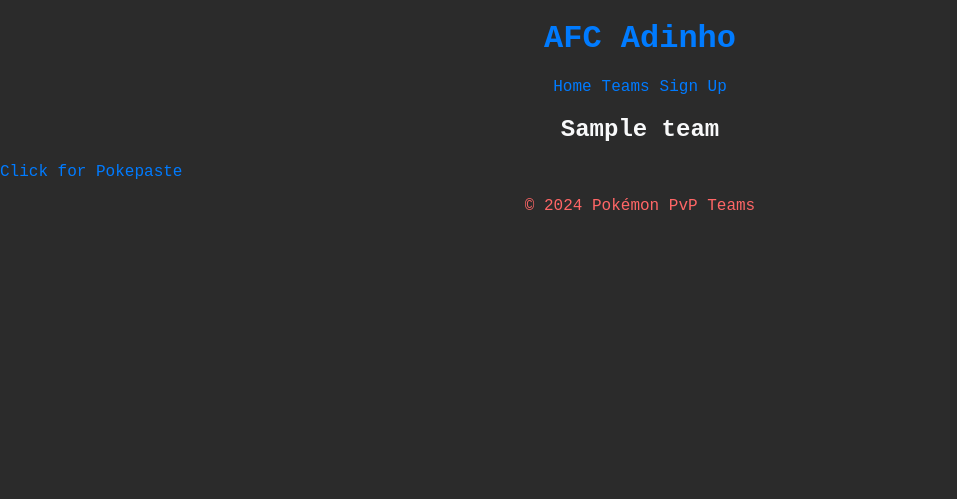
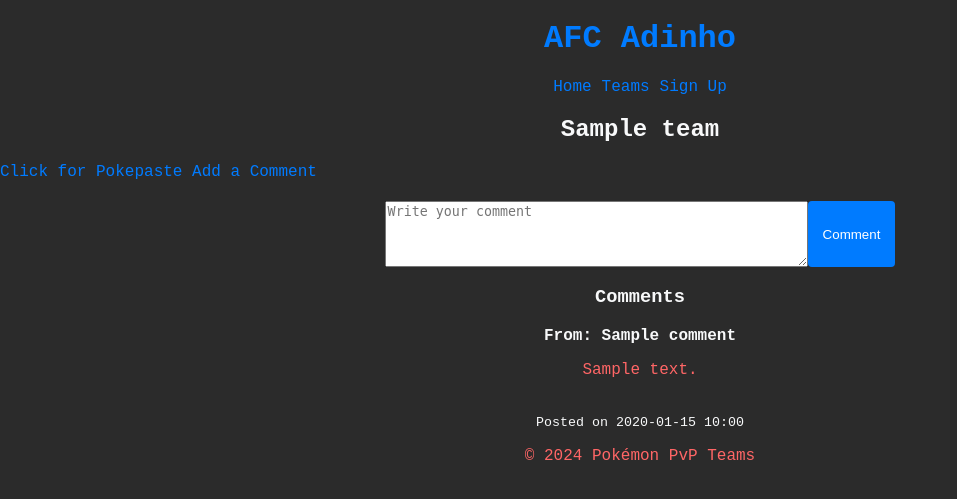
Before and after one commit to AFCadinho/afc_website, a Flask app: template templates/view_team.html in a window 1280 px wide. Shown: the top 499 px of the page, without its empty margins (0-957 px from the left). Run offline with Flask 3, Linux system fonts and the light colour scheme; the template is opened without the code that fills it: most values are stand-ins (such as "Sample title", 1, 10 or a date in 2020).

Commit message:
add comment section

```diff
--- a/app.py
+++ b/app.py
@@ -86,7 +86,7 @@
     if request.method == "POST":
         release_year = request.form["release_year"]
         return redirect(url_for("teams", name=game_name,
-                 release_year=release_year))
+                                release_year=release_year))
 
     game_id = queries.get_game_id(db, game_name)
     all_teams = queries.get_all_teams_from_game_id(db, game_id)
@@ -124,11 +124,43 @@
     return render_template("admin.html", users=users)
 
 
-@app.route("/team/<team_id>")
+@app.route("/team/<team_id>", methods=["GET", "POST"])
 def view_team(team_id):
+    if "user_id" not in session:
+        flash("You need to log in to view this page.", "warning")
+        return redirect(url_for("login"))
+
     team = queries.get_team_from_id(db, team_id)
+    # comments = db.query("""
+    #              SELECT *
+    #              FROM comments
+    #              WHERE team_id = :team_id
+    #              """, team_id=team_id)
+    # username = db.query_value("""
+    #                 SELECT name
+    #                 FROM users
+    #                 WHERE id = :user_id
+    #                 """, user_id=session["user_id"])
 
-    return render_template("view_team.html", team=team)
+    comments = db.query("""
+                        SELECT u.name, c.comment, c.created_at
+                        FROM comments c
+                        JOIN users u ON u.id = c.user_id
+                        WHERE c.team_id = :team_id
+                        """, user_id=session["user_id"], team_id=team_id)
+
+    if request.method == "POST":
+        user_id = session["user_id"]
+        comment_text = request.form["comment"]
+
+        if comment_text:
+            db.execute("""
+                INSERT INTO comments(team_id, user_id, comment)
+                VALUES (:team_id, :user_id, :comment_text)
+                """, {"team_id": team_id, "user_id": user_id, "comment_text": comment_text})
+            return redirect(url_for("view_team", team_id=team_id))
+
+    return render_template("view_team.html", team=team, comments=comments)
 
 
 if __name__ == "__main__":
--- a/templates/view_team.html
+++ b/templates/view_team.html
@@ -7,4 +7,28 @@
 {% block content %}
 <h2>{{ team["name"] }}</h2>
 <a href="{{ team['pokepaste'] }}">Click for Pokepaste</a>
+
+<!-- Add comment -->
+<a>Add a Comment</a>
+<form action="{{ url_for('view_team', team_id=team['id']) }}" method="POST">
+    <textarea name="comment" rows="4" cols="50" placeholder="Write your comment"></textarea><br>
+    <button type="submit">Comment</button>
+</form>
+
+<!-- Display comments -->
+<h3>Comments</h3>
+{% if comments %}
+<ul>
+    {% for comment in comments %}
+    <li>
+        <strong>From: {{ comment["name"] }} </strong>
+        <p>{{ comment["comment"] }}</p><br>
+        <small>Posted on {{ comment["created_at"].strftime('%Y-%m-%d %H:%M') }}</small>
+    </li>
+    {% endfor %}
+</ul>
+{% else %}
+<p>No Comments yet. Be the first to comment brother!</p>
+
+{% endif %}
 {% endblock %}
```
Also changed, not shown: schema.sql (+8 -0 lines).
